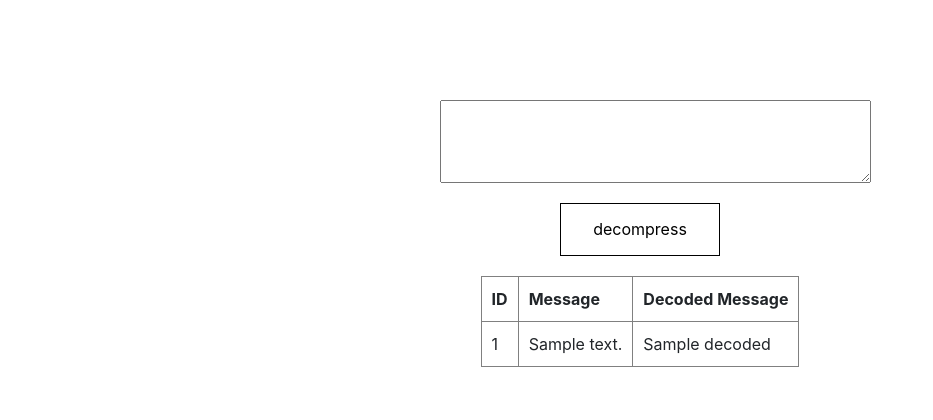
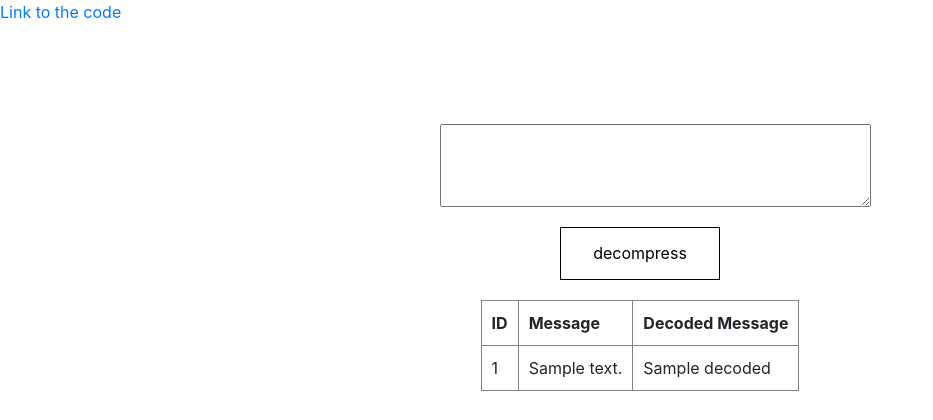
Before and after one commit to SaadMakhalSaad2/BioNeos-Decompress, a Django app: template Shortner/templates/myform/form.html in a window 1280 px wide. Shown: the top 420 px of the page, without its empty margins (0-933 px from the left). Run offline with Django 3.2, Linux system fonts and the light colour scheme; the template is opened without the code that fills it: most values are stand-ins (such as "Sample title", 1, 10 or a date in 2020); form fields are guessed from the names that the template uses; some libraries are stand-ins or nearby versions.

Commit message:
adding link to the code repo

```diff
--- a/Shortner/templates/myform/form.html
+++ b/Shortner/templates/myform/form.html
@@ -52,6 +52,7 @@
 
 <body>
 
+	 <a href="https://github.com/SaadMakhalSaad2/BioNeos-Decompress">Link to the code</a>
 
 	<div class="search">
 		{% block content %}
```
